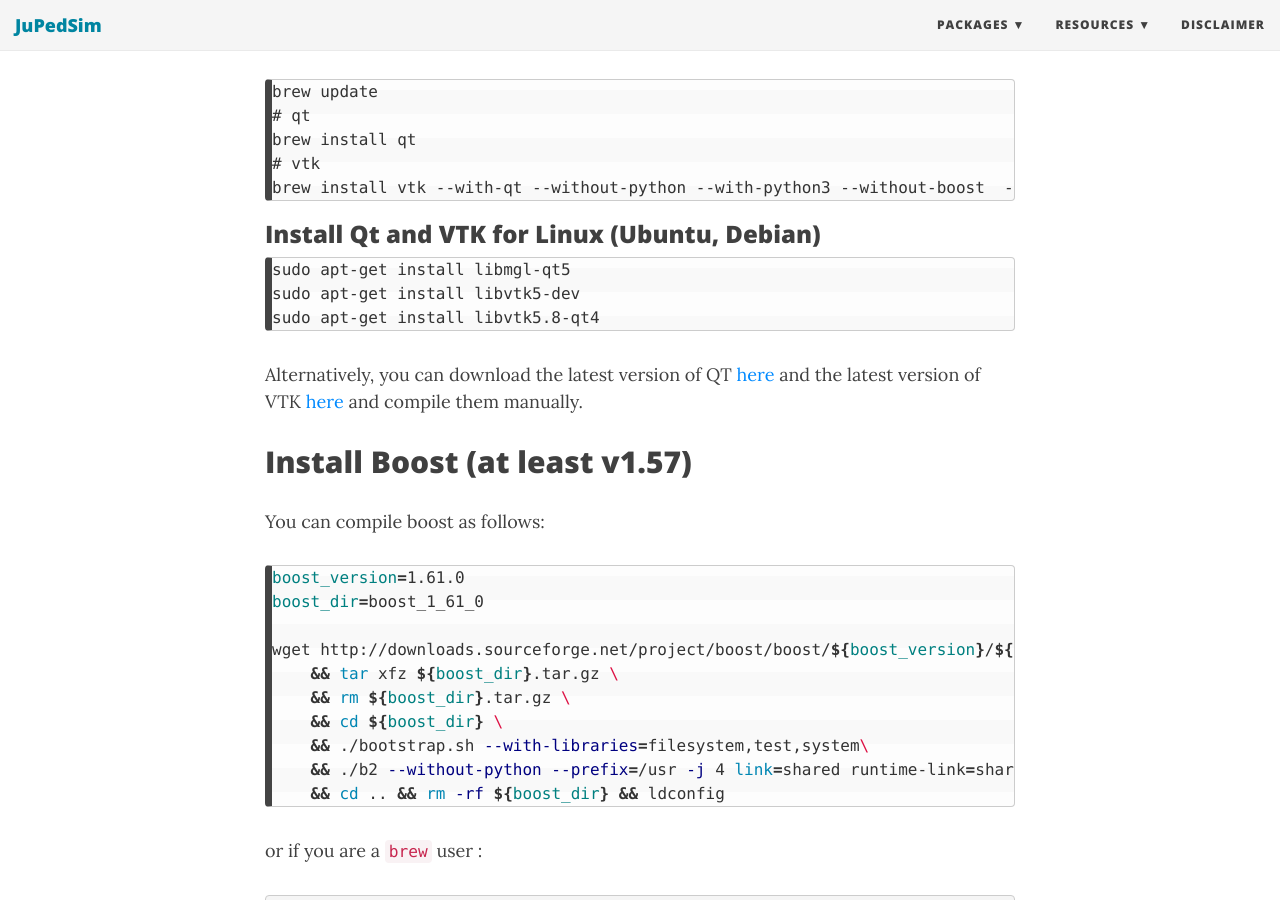
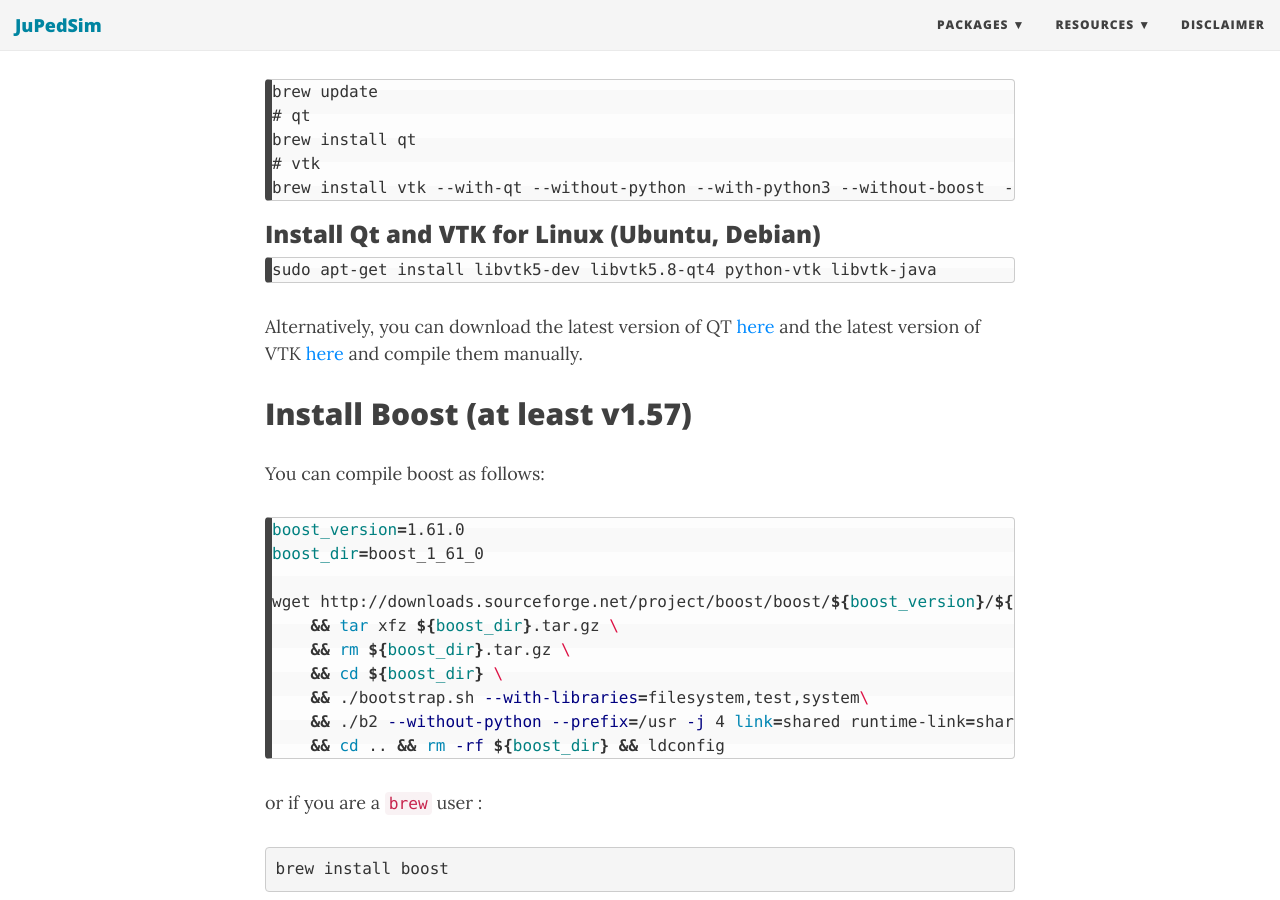
Before and after one commit to JuPedSim/JuPedSim, a Jekyll site: the page built from _posts/2016-11-03-Requirements.md, in a window 1280 px wide and 900 px high, scrolled down 1083 px. Built offline with Jekyll 4.4.1, drawn with Linux system fonts in a browser that asks for light colours; nearby versions of some CDN libraries.

Commit message:
install libs for jpsvis

````diff
--- a/_posts/2016-11-03-Requirements.md
+++ b/_posts/2016-11-03-Requirements.md
@@ -52,9 +52,7 @@ brew install vtk --with-qt --without-python --with-python3 --without-boost  --bu
 ### Install Qt and VTK  for Linux (Ubuntu, Debian)
 
 ```
-sudo apt-get install libmgl-qt5
-sudo apt-get install libvtk5-dev
-sudo apt-get install libvtk5.8-qt4
+sudo apt-get install libvtk5-dev libvtk5.8-qt4 python-vtk libvtk-java
 ```
 
 Alternatively, you can download the latest version of QT [here](https://www.qt.io/download/)
````
